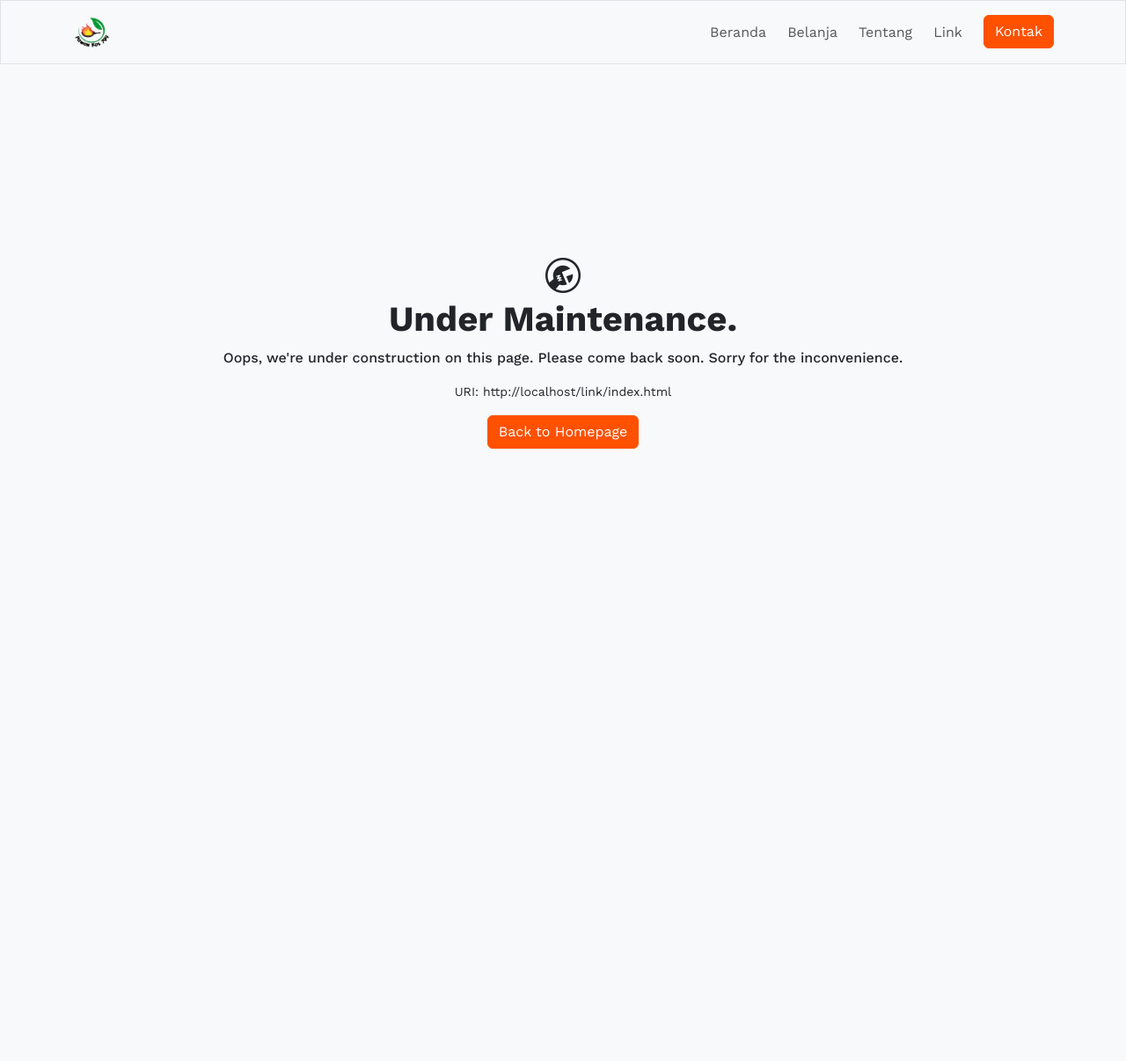
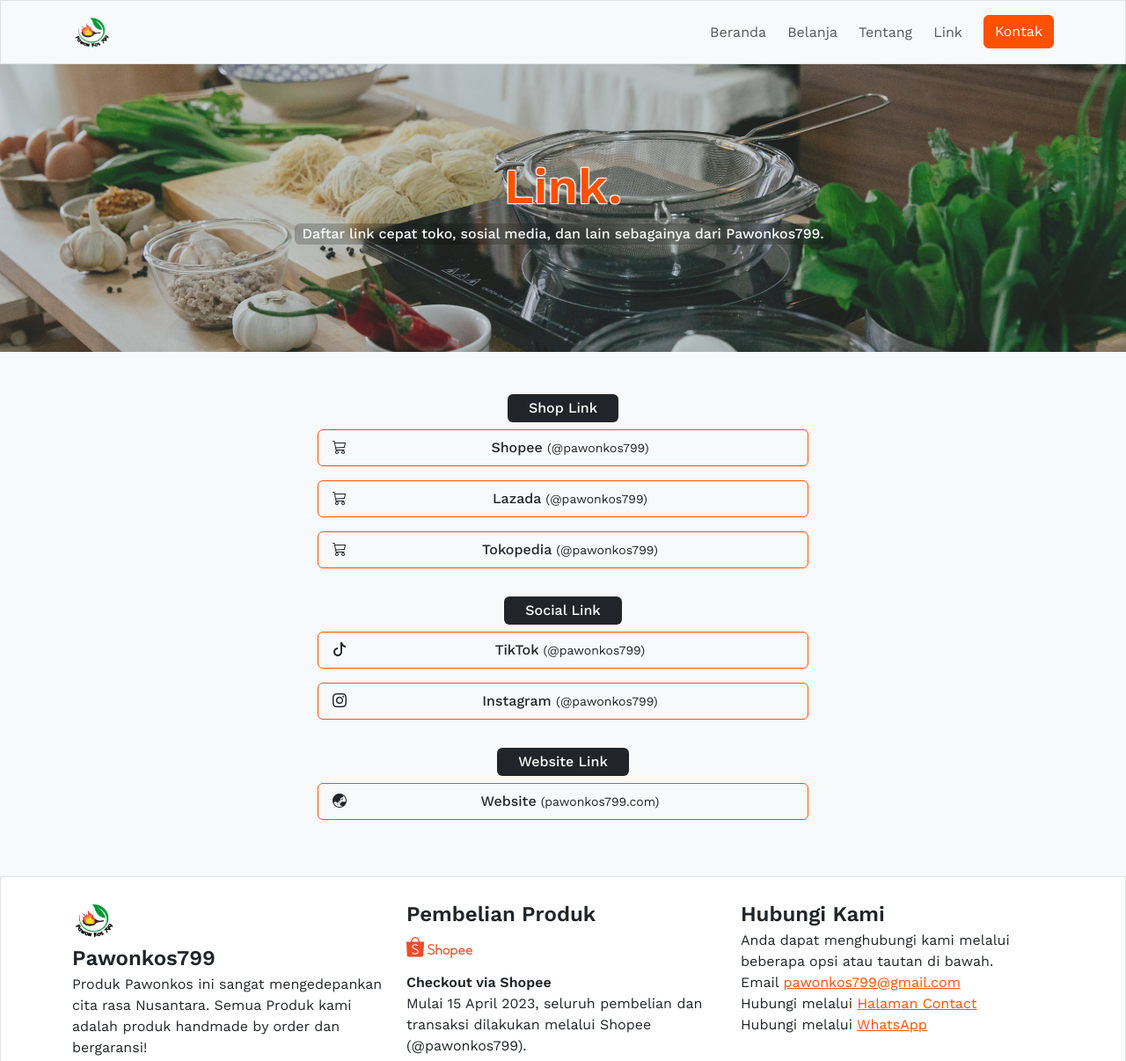
Before and after one commit to rayatiga/pawonkos799, a plain HTML site: page link/index.html in a window 1280 px wide. Shown: the top 1206 px of the page at 88% size. Before the commit the page ends 800 px from the top, so only its background shows below. Drawn offline with Linux system fonts and the light colour scheme.

Commit message:
bulind link pages

```diff
--- a/link/index.html
+++ b/link/index.html
@@ -4,8 +4,8 @@
         <meta charset="UTF-8" />
         <meta http-equiv="X-UA-Compatible" content="IE=edge" />
         <meta name="viewport" content="width=device-width, initial-scale=1.0" />
-        <title>Under Maintenance.</title>
-        <meta name="description" content="Oops, we're under construction on this page. Please come back soon." />
+        <title>Link - Pawonkos799</title>
+        <meta name="description" content="Daftar link cepat toko, sosial media, dan lain sebagainya dari Pawonkos799." />
         <link rel="stylesheet" href="/asset/css/main.css" />
         <link rel="stylesheet" href="/asset/css/utility.min.css" />
         <link rel="stylesheet" href="/asset/css/icon.css" />
@@ -15,10 +15,65 @@
         <script defer type="text/javascript" src="/asset/js/angular.min.js"></script>
         <link rel="shortcut icon" href="/favicon.ico" type="image/x-icon" />
     </head>
-    <body class="bg-light">
+    <body>
         <nav class="navbar navbar-expand-lg bg-body-tertiary border fixed-top" id="navBar"></nav>
-        <header><div></div></header>
-        <main><div id="nowMaintenance"></div></main>
-        <footer><div></div></footer>
+        <header class="background-header">
+            <div class="container d-flex header-50vh d-flex flex-column justify-content-center align-items-center text-center">
+                <h1 class="display-4 fw-semibold hero-title">Link.</h1>
+                <p class="px-2 acrylic-bg fw-medium text-light rounded-2">Daftar link cepat toko, sosial media, dan lain sebagainya dari Pawonkos799.</p>
+            </div>
+        </header>
+        <main class="vh-screen-header">
+            <section class="bg-body-tertiary py-5">
+                <div class="container">
+                    <div class="mb-3">
+                        <div class="d-flex justify-content-center">
+                            <span class="fw-medium text-center bg-dark text-white py-1 px-4 rounded-2" style="width: fit-content">Shop Link</span>
+                        </div>
+                        <div class="d-flex justify-content-center mt-2">
+                            <ul class="list-unstyled d-flex flex-column col-12 col-lg-6 justify-content-center gap-3">
+                                <a href="https://shopee.co.id/pawonkos799" target="_blank" class="text-center text-decoration-none fw-medium bg-light border-pwk link-pwk rounded-2" style="transition: 250ms all"
+                                    ><li class="py-2 px-3"><i class="icon icon-cart3 float-start"></i>Shopee <span class="small fw-normal">(@pawonkos799)</span></li></a
+                                >
+                                <a href="https://www.lazada.co.id/shop/pawonkos799/" target="_blank" class="text-center text-decoration-none fw-medium bg-light border-pwk link-pwk rounded-2" style="transition: 250ms all"
+                                    ><li class="py-2 px-3"><i class="icon icon-cart3 float-start"></i>Lazada <span class="small fw-normal">(@pawonkos799)</span></li></a
+                                >
+                                <a href="https://www.tokopedia.com/pawonkos799" target="_blank" class="text-center text-decoration-none fw-medium bg-light border-pwk link-pwk rounded-2" style="transition: 250ms all"
+                                    ><li class="py-2 px-3"><i class="icon icon-cart3 float-start"></i>Tokopedia <span class="small fw-normal">(@pawonkos799)</span></li></a
+                                >
+                            </ul>
+                        </div>
+                    </div>
+                    <div class="mb-3">
+                        <div class="d-flex justify-content-center">
+                            <span class="fw-medium text-center bg-dark text-white py-1 px-4 rounded-2" style="width: fit-content">Social Link</span>
+                        </div>
+                        <div class="d-flex justify-content-center mt-2">
+                            <ul class="list-unstyled d-flex flex-column col-12 col-lg-6 justify-content-center gap-3">
+                                <a href="https://www.tiktok.com/@pawonkos799" target="_blank" class="text-center text-decoration-none fw-medium bg-light border-pwk link-pwk rounded-2" style="transition: 250ms all"
+                                    ><li class="py-2 px-3"><i class="icon icon-tiktok float-start"></i>TikTok <span class="small fw-normal">(@pawonkos799)</span></li></a
+                                >
+                                <a href="https://www.instagram.com/pawonkos799/" target="_blank" class="text-center text-decoration-none fw-medium bg-light border-pwk link-pwk rounded-2" style="transition: 250ms all"
+                                    ><li class="py-2 px-3"><i class="icon icon-instagram float-start"></i>Instagram <span class="small fw-normal">(@pawonkos799)</span></li></a
+                                >
+                            </ul>
+                        </div>
+                    </div>
+                    <div>
+                        <div class="d-flex justify-content-center">
+                            <span class="fw-medium text-center bg-dark text-white py-1 px-4 rounded-2" style="width: fit-content">Website Link</span>
+                        </div>
+                        <div class="d-flex justify-content-center mt-2">
+                            <ul class="list-unstyled d-flex flex-column col-12 col-lg-6 justify-content-center gap-3">
+                                <a href="https://pawonkos799.com/" class="text-center text-decoration-none fw-medium bg-light border-pwk link-pwk rounded-2" style="transition: 250ms all"
+                                    ><li class="py-2 px-3"><i class="icon icon-globe-asia-australia float-start"></i>Website <span class="small fw-normal">(pawonkos799.com)</span></li></a
+                                >
+                            </ul>
+                        </div>
+                    </div>
+                </div>
+            </section>
+        </main>
+        <footer class="border" id="footer"></footer>
     </body>
 </html>
```
